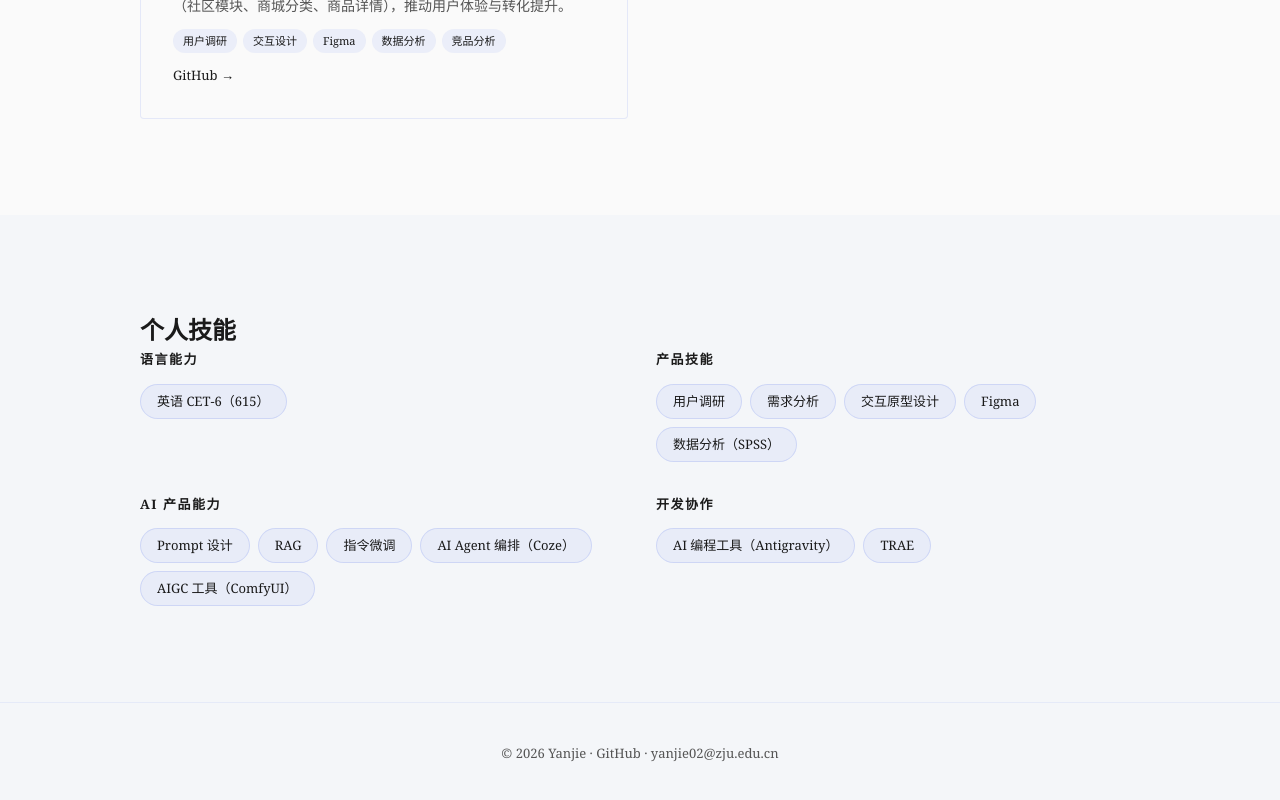
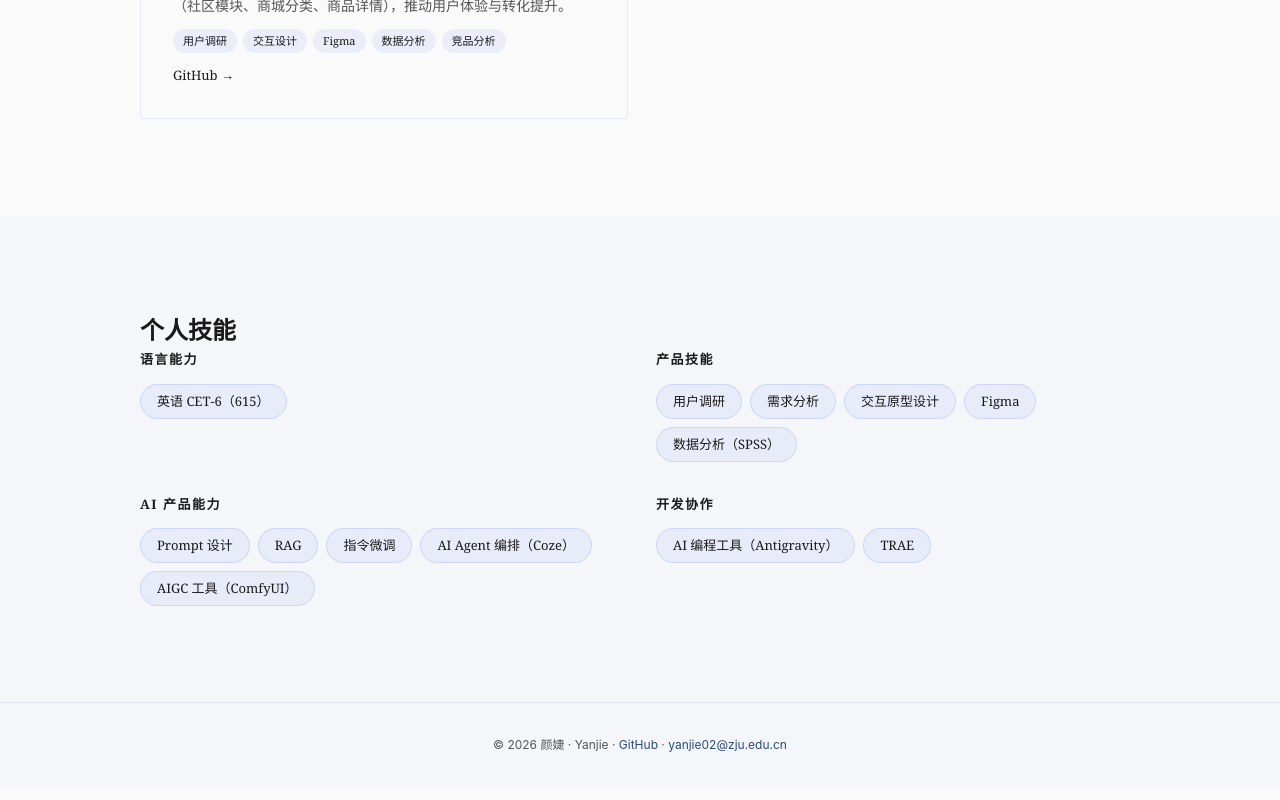
Before and after one commit to yanjieZJU/yanjieZJU.github.io, a React (Vite) app: page / in a window 1280 px wide. Shown: the part 2375-3175 px from the top of the page. Built offline with nearby package versions, Linux system fonts and the light colour scheme.

Commit message:
style: Academic Blue footer reading from content/profile.js

```diff
--- a/src/components/Footer.css
+++ b/src/components/Footer.css
@@ -1,14 +1,15 @@
 .footer {
   background: var(--color-bg-alt);
-  border-top: 1px solid rgba(102, 126, 234, 0.1);
-  padding: 40px 24px;
+  border-top: 1px solid var(--color-border);
+  padding: 32px 24px;
   text-align: center;
+  font-family: var(--font-sans);
+  font-size: 12px;
   color: var(--color-text-secondary);
-  font-size: 13px;
 }
 
 .footer a {
-  color: var(--color-accent-start);
+  color: var(--color-accent);
   text-decoration: none;
 }
 
--- a/src/components/Footer.jsx
+++ b/src/components/Footer.jsx
@@ -1,14 +1,17 @@
-// src/components/Footer.jsx
+import profile from '../../content/profile.js'
 import './Footer.css'
 
 export default function Footer() {
   return (
     <footer className="footer">
       <p>
-        © 2026 Yanjie ·
-        <a href="https://github.com/yanjieZJU" target="_blank" rel="noreferrer"> GitHub</a>
-        {' · '}
-        <a href="mailto:yanjie02@zju.edu.cn">yanjie02@zju.edu.cn</a>
+        © 2026 {profile.nameZh} · {profile.nameEn}
+        {profile.github && (
+          <>{' · '}<a href={profile.github} target="_blank" rel="noreferrer">GitHub</a></>
+        )}
+        {profile.email && (
+          <>{' · '}<a href={`mailto:${profile.email}`}>{profile.email}</a></>
+        )}
       </p>
     </footer>
   )
```
